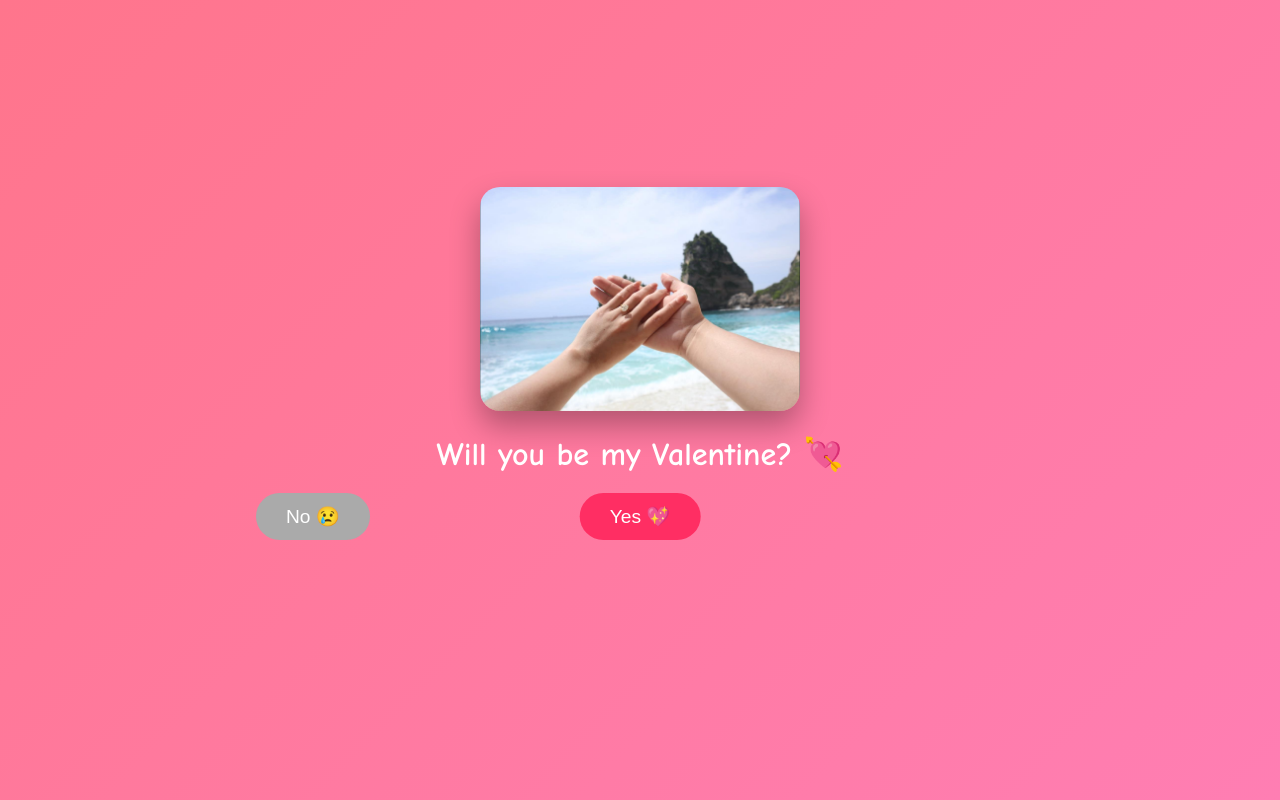
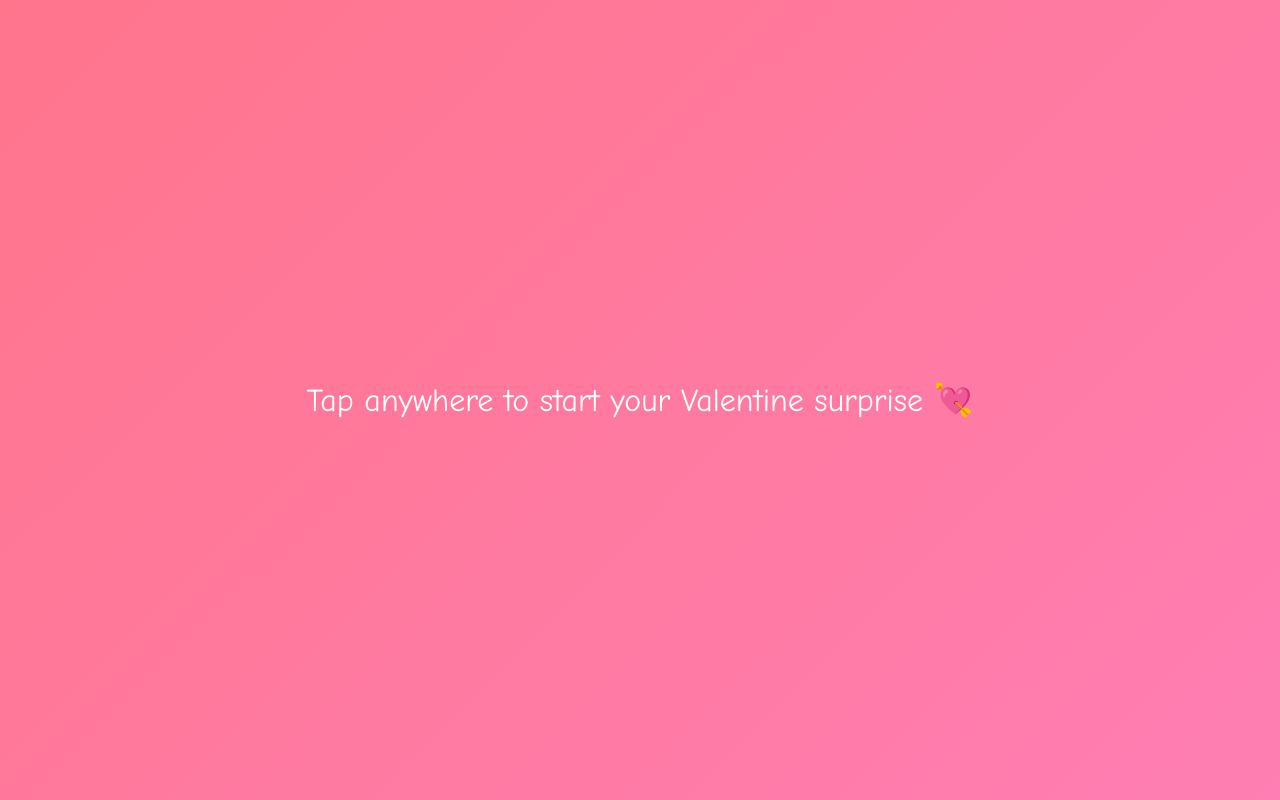
Before and after one commit to gaveriellebeltran-alt/loveyyvalentines, a plain HTML site: page index.html in a window 1280 px wide. Drawn offline with Linux system fonts and the light colour scheme.

Commit message:
Update index.html

```diff
--- a/index.html
+++ b/index.html
@@ -4,89 +4,43 @@
 <meta charset="UTF-8">
 <meta name="viewport" content="width=device-width, initial-scale=1.0">
 <title>Be My Valentine 💘</title>
-
 <style>
-body {
-  margin: 0;
-  height: 100vh;
+* { box-sizing:border-box; margin:0; padding:0; }
+body, html { height:100%; font-family:'Comic Sans MS', Arial, sans-serif; }
+#cover {
+  position:fixed; top:0; left:0; width:100%; height:100%;
   background: linear-gradient(135deg, #ff758c, #ff7eb3);
-  font-family: 'Comic Sans MS', Arial, sans-serif;
-  display: flex;
-  justify-content: center;
-  align-items: center;
-  overflow: hidden;
+  display:flex; justify-content:center; align-items:center;
+  color:white; text-align:center; font-size:2rem; cursor:pointer; z-index:10;
 }
-
 .container {
-  text-align: center;
-  color: white;
-  width: 100%;
+  display:none; flex-direction:column; justify-content:center; align-items:center;
+  height:100%; width:100%; text-align:center; color:white; position:relative;
+  background: linear-gradient(135deg, #ff758c, #ff7eb3);
 }
-
-img {
-  width: 80%;
-  max-width: 320px;
-  border-radius: 20px;
-  box-shadow: 0 15px 30px rgba(0,0,0,0.3);
+img { width:80%; max-width:320px; border-radius:20px; box-shadow:0 15px 30px rgba(0,0,0,0.3); transition:all 0.6s ease; }
+h1 { margin:20px 0; font-size:2rem; }
+.buttons { position:relative; height:120px; width:100%; }
+button {
+  font-size:1.2rem; padding:12px 30px; border:none; border-radius:40px; cursor:pointer;
+  position:absolute;
 }
-
-h1 {
-  margin: 20px 0;
-}
-
-.buttons {
-  position: relative;
-  height: 120px;
-}
-
-button {
-  font-size: 1.2rem;
-  padding: 12px 30px;
-  border: none;
-  border-radius: 40px;
-  cursor: pointer;
-  position: absolute;
-}
-
-#yesBtn {
-  background: #ff2e63;
-  color: white;
-  left: 50%;
-  transform: translateX(-50%);
-}
-
-#noBtn {
-  background: #aaa;
-  color: white;
-  left: 20%;
-}
-
-.confetti {
-  position: fixed;
-  width: 8px;
-  height: 8px;
-  top: -10px;
-  animation: fall linear forwards;
-}
-
-@keyframes fall {
-  to {
-    transform: translateY(110vh) rotate(720deg);
-  }
-}
+#yesBtn { background:#ff2e63; color:white; left:50%; transform:translateX(-50%); z-index:1; }
+#noBtn { background:#aaa; color:white; left:50%; transform:translateX(-50%); z-index:2; top:0; }
+.confetti { position:fixed; width:8px; height:8px; top:-10px; animation:fall linear forwards; }
+@keyframes fall { to { transform:translateY(110vh) rotate(720deg); } }
 </style>
 </head>
-
 <body>
 
-<audio id="bgMusic" loop>
-  <source src="music.mp3" type="audio/mpeg">
-</audio>
+<div id="cover">Tap anywhere to start your Valentine surprise 💘</div>
 
 <div class="container">
+  <audio id="bgMusic" loop>
+    <source src="music.mp3" type="audio/mpeg">
+  </audio>
   <img id="photo" src="photo1.jpg" alt="Us">
   <h1 id="text">Will you be my Valentine? 💘</h1>
-
   <div class="buttons">
     <button id="yesBtn">Yes 💖</button>
     <button id="noBtn">No 😢</button>
@@ -94,13 +48,35 @@ button {
 </div>
 
 <script>
+const cover = document.getElementById("cover");
+const container = document.querySelector(".container");
+const yesBtn = document.getElementById("yesBtn");
 const noBtn = document.getElementById("noBtn");
-const yesBtn = document.getElementById("yesBtn");
 const photo = document.getElementById("photo");
 const text = document.getElementById("text");
 const music = document.getElementById("bgMusic");
 
-// NO button runs away
+// Function to start music on first click
+function startMusic() {
+  music.play();
+  // Remove listener so it only triggers once
+  cover.removeEventListener("click", startMusic);
+  yesBtn.removeEventListener("click", startMusic);
+  noBtn.removeEventListener("click", startMusic);
+}
+
+// Cover click → hide cover + show container
+cover.addEventListener("click", () => {
+  container.style.display = "flex";
+  cover.style.display = "none";
+  startMusic();
+});
+
+// Play music if she clicks YES or NO
+yesBtn.addEventListener("click", startMusic);
+noBtn.addEventListener("click", startMusic);
+
+// NO button runs away when hovered
 function moveNo() {
   noBtn.style.left = Math.random() * 70 + "%";
   noBtn.style.top = Math.random() * 80 + "px";
@@ -108,28 +84,20 @@ function moveNo() {
 noBtn.addEventListener("mouseover", moveNo);
 noBtn.addEventListener("click", moveNo);
 
-// YES button
+// YES button action
 yesBtn.addEventListener("click", () => {
   text.innerHTML = "I knew you would say YES 💕🥰";
   photo.src = "photo2.jpg";
-  music.play();
   confetti();
 });
 
-// Confetti
+// Confetti function
 function confetti() {
-  for (let i = 0; i < 120; i++) {
-    const c = document.createElement("div");
-    c.className = "confetti";
-    c.style.left = Math.random() * 100 + "vw";
-    c.style.background =
-      ["#ff2e63","#ffd166","#06d6a0","#4cc9f0"][Math.floor(Math.random()*4)];
-    c.style.animationDuration = Math.random() * 3 + 2 + "s";
+  for (let i=0;i<120;i++){
+    const c=document.createElement("div");
+    c.className="confetti";
+    c.style.left=Math.random()*100+"vw";
+    c.style.background=["#ff2e63","#ffd166","#06d6a0","#4cc9f0"][Math.floor(Math.random()*4)];
+    c.style.animationDuration=Math.random()*3+2+"s";
     document.body.appendChild(c);
-    setTimeout(() => c.remove(), 5000);
-  }
-}
-</script>
-
-</body>
-</html>
+    setTi
```
